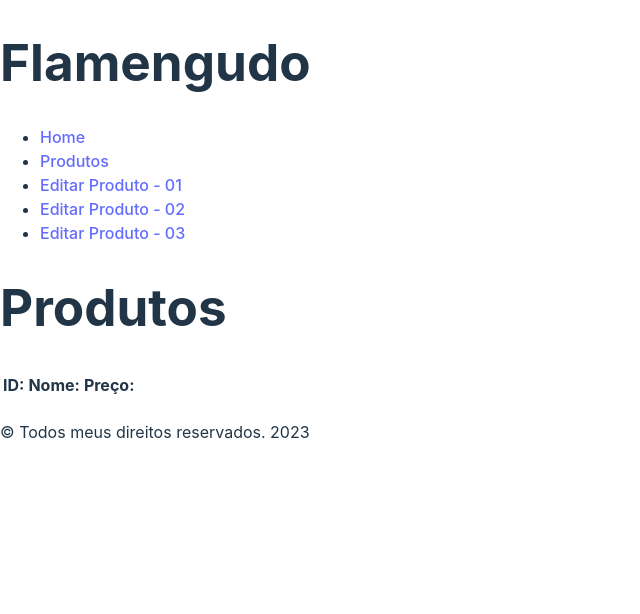
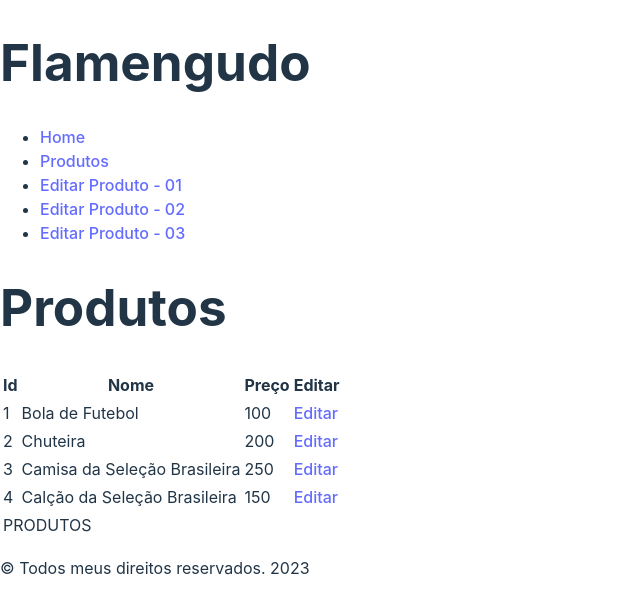
Before and after one commit to gabsmelin/Web-Aula02, a React (Vite) app in the folder projetinho02/: page /produtos in a window 1280 px wide. Shown: the top 614 px of the page, without its empty margins (0-640 px from the left). Built offline with nearby package versions, Linux system fonts and the light colour scheme.

Commit message:
Arrumando tabela.

```diff
--- a/projetinho02/src/routes/Produtos.jsx
+++ b/projetinho02/src/routes/Produtos.jsx
@@ -9,24 +9,26 @@ export default function Produtos() {
             <table>
                 <thead>
                     <tr>
-                        <th>ID:</th>
-                        <th>Nome:</th>
-                        <th>Preço:</th>
+                        <th>Id</th>
+                        <th>Nome</th>
+                        <th>Preço</th>
+                        <th>Editar</th>
                     </tr>
                 </thead>
                 <tbody>
-                    { ListaProdutos.map((produtos, indice) => {
-                        <tr key={indice}>
-                            <td>{produtos.id}</td>
-                            <td>{produtos.nome}</td>
-                            <td>{produtos.preco}</td>
-                        </tr>
-                    })}
+                    {ListaProdutos.map((produto,indice)=>(
+                    <tr key={indice}>
+                        <td>{produto.id}</td>
+                        <td>{produto.nome}</td>
+                        <td>{produto.preco}</td>
+                        <td><Link to={`/editar/produtos/${produto.id}`}>Editar</Link></td>
+                    </tr>
+                ))}
                 </tbody>
                 <tfoot>
-                    <tr>
-                        <td></td>
-                    </tr>
+                <tr>
+                <td colSpan={2}>PRODUTOS</td>
+                </tr>
                 </tfoot>
             </table>
         </div>
```
Also changed, not shown: projetinho02/src/routes/DJD.TXT (added), 1 other file (tests, documents, lock files or other folders).
